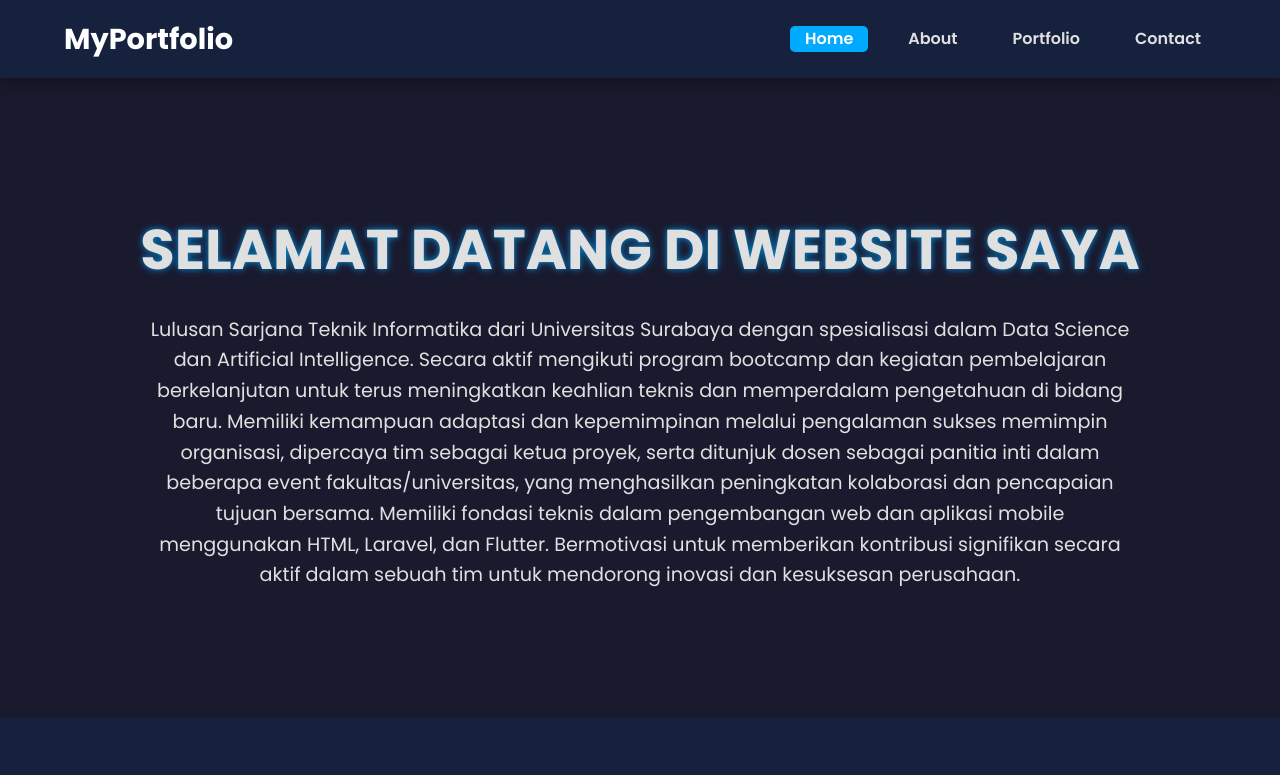
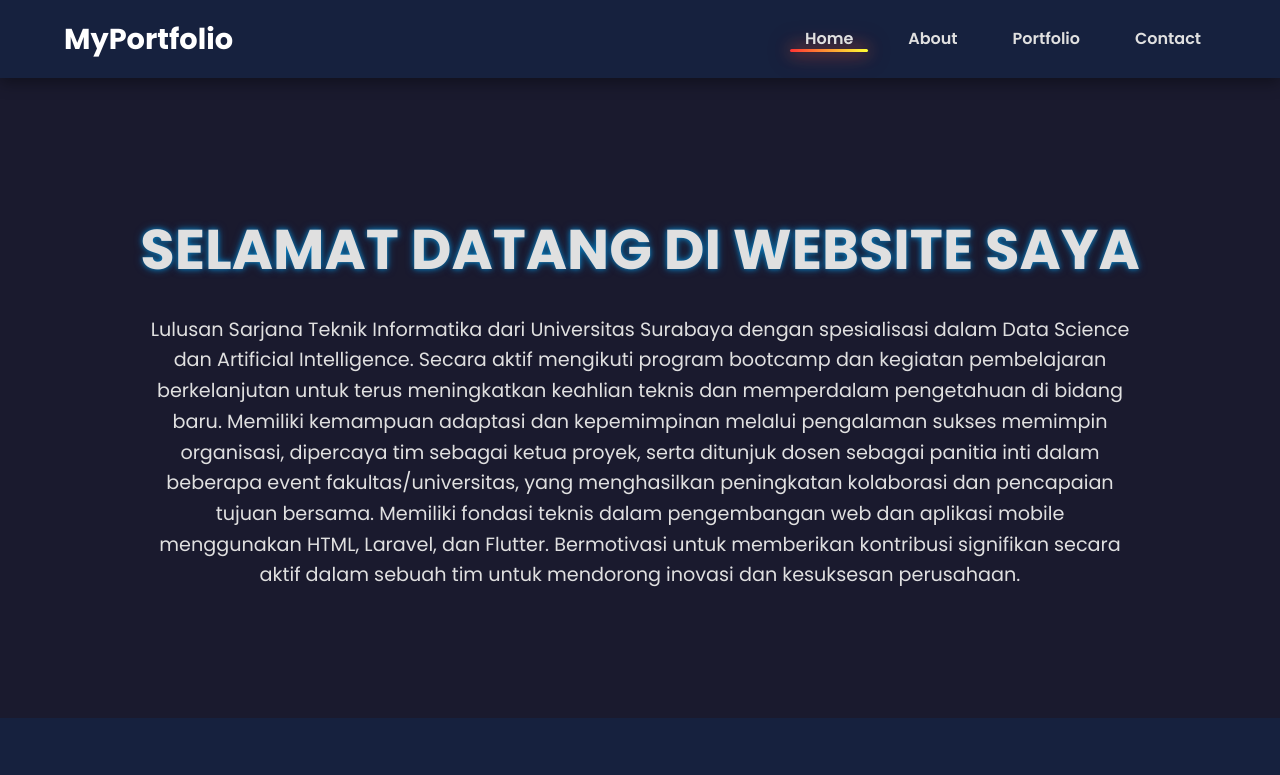
Before and after one commit to StewartWibowo/my-portfolio, a plain HTML site: page index.html in a window 1280 px wide. Shown: the top 775 px of the page. Drawn offline with Linux system fonts and the light colour scheme.

Commit message:
try another

```diff
--- a/CSS/style.css
+++ b/CSS/style.css
@@ -115,6 +115,21 @@ nav ul li a {
     padding: 10px 15px;
 }
 
+/* === NAVIGATION COMET EFFECT === */
+#nav-comet {
+    position: absolute;
+    bottom: 0; /* Posisikan di bagian bawah */
+    height: 3px; /* Ketebalan garis */
+    background: linear-gradient(to right, #ff3333, #ff9933, #ffff33); /* Gradien api komet */
+    border-radius: 2px;
+    box-shadow: 0 0 15px rgba(255, 100, 50, 0.8), /* Cahaya utama */
+                0 0 25px rgba(255, 50, 50, 0.6);   /* Cahaya tambahan */
+
+    /* Transisi untuk pergerakan yang halus seperti komet */
+    transition: transform 0.6s cubic-bezier(0.25, 1, 0.5, 1),
+                width 0.6s cubic-bezier(0.25, 1, 0.5, 1);
+}
+
 /* === GLOWING TEXT EFFECT (Referensi #3) === */
 .glowing-text:hover {
     color: #fff;
@@ -126,16 +141,6 @@ nav ul li a {
 }
 
 /* === NAVIGATION HIGHLIGHTER EFFECT === */
-#nav-highlighter {
-    position: absolute;
-    top: 0;
-    height: 100%;
-    background-color: #00aaff;
-    border-radius: 5px;
-    /* z-index: 0; biarkan di belakang teks */
-    transition: all 0.4s cubic-bezier(0.23, 1, 0.32, 1); /* Transisi halus */
-}
-
 /* Sedikit style tambahan untuk item yang aktif */
 nav ul li.active a {
     color: #ffffff;
--- a/JS/script.js
+++ b/JS/script.js
@@ -5,45 +5,27 @@ window.addEventListener('load', () => {
     // Menambahkan kelas 'fade-out' untuk memicu transisi CSS
     preloader.classList.add('fade-out');
 
-    // === Navigation Highlighter Effect ===
-    const navLinks = document.querySelectorAll('nav ul li');
-    const highlighter = document.getElementById('nav-highlighter');
-    const navList = document.querySelector('nav ul');
+    // === Navigation Comet Effect ===
+    const navItems = document.querySelectorAll('nav ul li');
+    const comet = document.getElementById('nav-comet');
 
-    // Fungsi untuk memindahkan highlighter
-    function moveHighlighter(element) {
-        highlighter.style.width = `${element.offsetWidth}px`;
-        highlighter.style.transform = `translateX(${element.offsetLeft}px)`;
+    // Fungsi untuk menggerakkan komet ke posisi item yang dituju
+    function moveComet(targetItem) {
+        // Atur lebar komet sesuai lebar item
+        comet.style.width = `${targetItem.offsetWidth}px`;
+        // Gerakkan komet menggunakan transform untuk animasi yang halus
+        comet.style.transform = `translateX(${targetItem.offsetLeft}px)`;
     }
 
-    // Posisikan highlighter di item 'active' saat halaman dimuat
-    const initialActiveLink = document.querySelector('nav ul li.active');
-    if (initialActiveLink) {
-        moveHighlighter(initialActiveLink);
+    // Posisikan komet di item pertama saat halaman pertama kali dimuat
+    if (navItems.length > 0) {
+        moveComet(navItems[0]);
     }
 
-    // Tambahkan event listener untuk setiap item navigasi
-    navLinks.forEach(link => {
-        // Saat mouse masuk ke item
-        link.addEventListener('mouseenter', () => {
-            moveHighlighter(link);
-        });
-
-        // Saat item diklik
-        link.addEventListener('click', () => {
-            // Hapus class 'active' dari semua item
-            navLinks.forEach(item => item.classList.remove('active'));
-            // Tambahkan class 'active' ke item yang diklik
-            link.classList.add('active');
-            moveHighlighter(link);
+    // Tambahkan event listener untuk setiap item menu
+    navItems.forEach(item => {
+        item.addEventListener('click', () => {
+            moveComet(item); // Pindahkan komet ke item yang di-klik
         });
     });
-
-    // Saat mouse keluar dari area navigasi, kembalikan highlighter ke item 'active'
-    navList.addEventListener('mouseleave', () => {
-        const activeLink = document.querySelector('nav ul li.active');
-        if (activeLink) {
-            moveHighlighter(activeLink);
-        }
-    });
 });
--- a/index.html
+++ b/index.html
@@ -17,12 +17,12 @@
         <nav>
             <div class="logo">MyPortfolio</div>
             <ul>
-                <li class="active"><a href="#home" class="glowing-text">Home</a></li>
+                <li><a href="#home" class="glowing-text">Home</a></li>
                 <li><a href="#about" class="glowing-text">About</a></li>
                 <li><a href="#portfolio" class="glowing-text">Portfolio</a></li>
                 <li><a href="#contact" class="glowing-text">Contact</a></li>
 
-                <div id="nav-highlighter"></div>
+                <div id="nav-comet"></div>
             </ul>
         </nav>
     </header>
```
